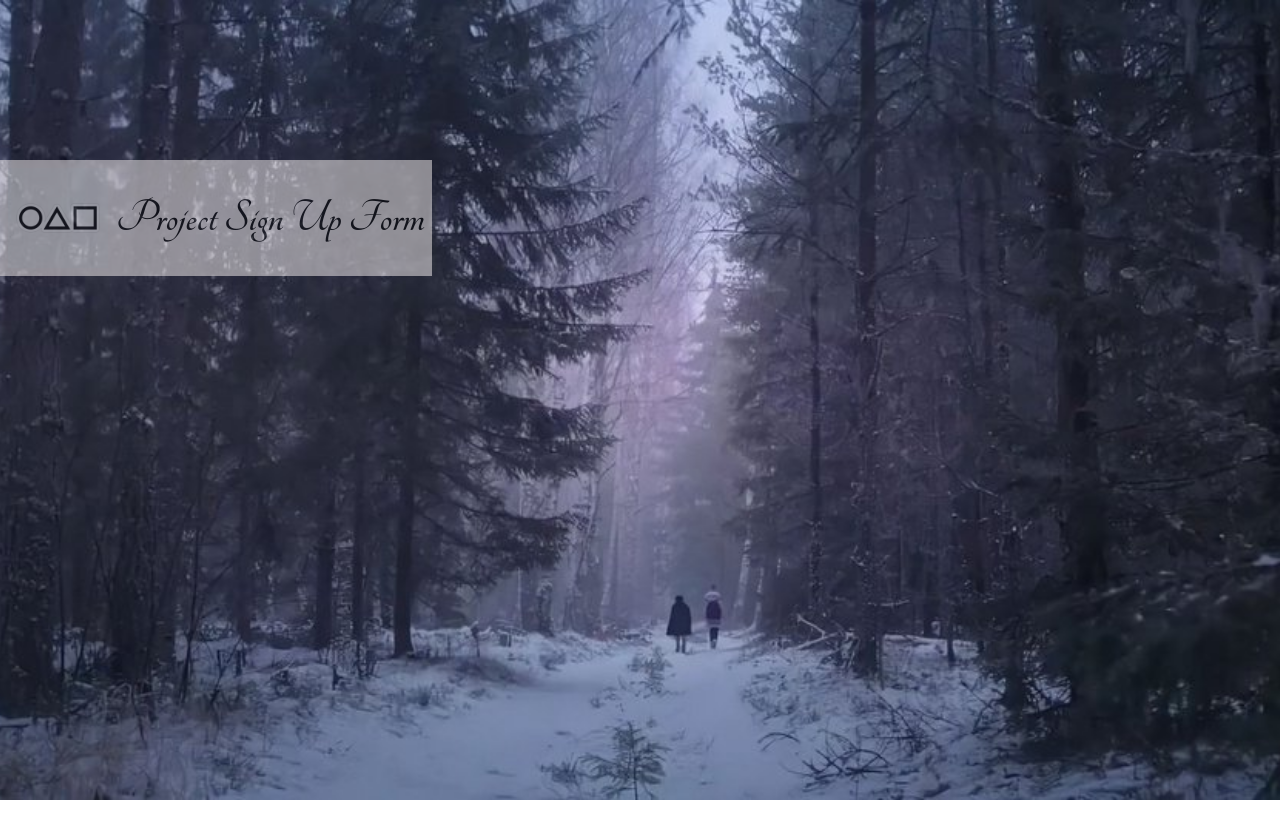
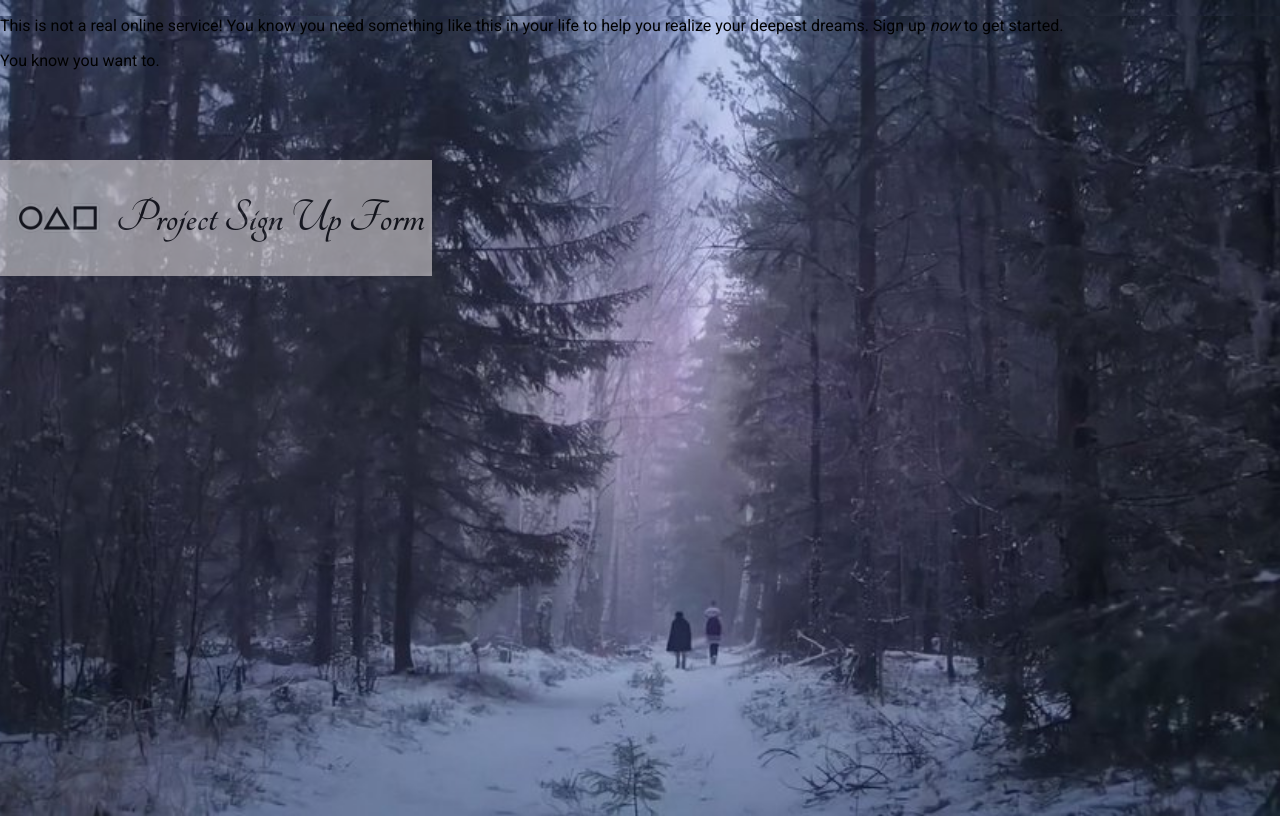
Before and after one commit to bbbbcccd/sign-up-form, a plain HTML site: page index.html in a window 1280 px wide. Drawn offline with Linux system fonts and the light colour scheme.

Commit message:
Add main container

```diff
--- a/index.html
+++ b/index.html
@@ -13,5 +13,15 @@
         <img src="./images/icon.png" alt="Icon" width="100px">
         <span>Project Sign Up Form</span>
     </div>
+
+    <div class="main-container">
+        <div class="description">
+            <p class="description">This is not a real online service! You know you need something like this in your life to help you realize your deepest dreams. Sign up <em>now</em> to get started.</em>
+            </p>
+            <p class="description">You <span>know</span> you want to.</p>
+        </div>
+        <form></form>
+        <div class="footer"></div>
+    </div>
 </body>
 </html>
```
